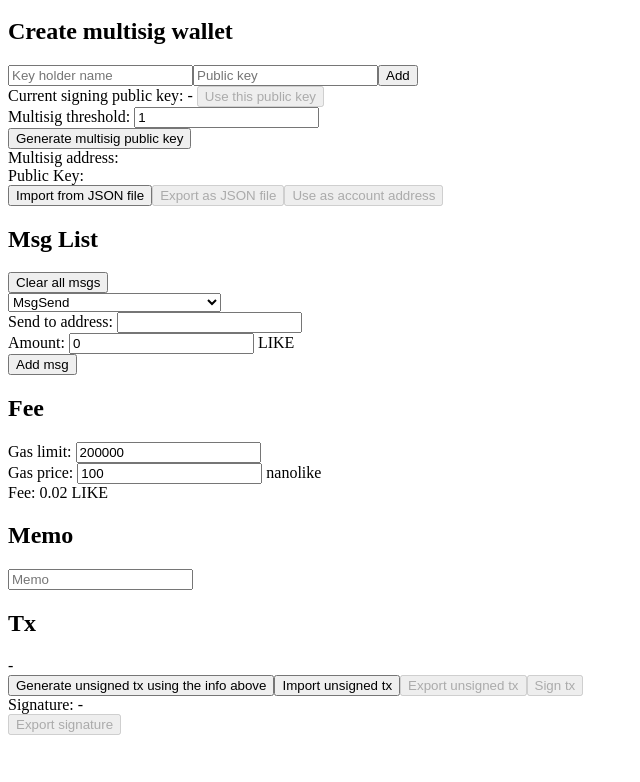
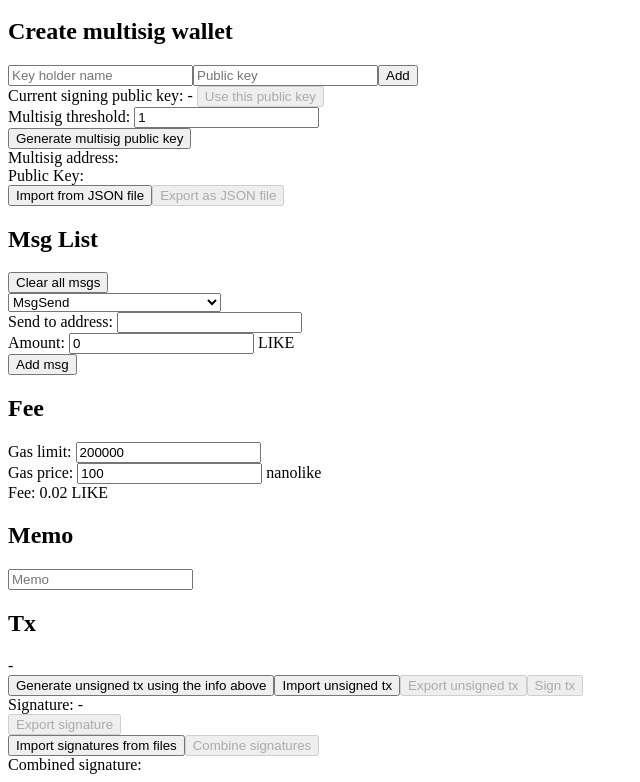
Before and after one commit to Daniolet/Likecoin-Cosmos-Pluto, a Vue app: page / in a window 1280 px wide. Shown: the part 204-986 px from the top of the page, without its empty margins (0-640 px from the left). Before the commit the page ends 947 px from the top, so only its background shows below. Built offline with nearby package versions, Linux system fonts and the light colour scheme; what @cosmjs/amino, @cosmjs/stargate would draw is missing.

Commit message:
add combine signatures

```diff
--- a/src/App.vue
+++ b/src/App.vue
@@ -3,6 +3,7 @@ import Account from '@/components/Account.vue';
 import CreateMultisig from '@/components/CreateMultisig.vue';
 import Tx from './components/tx/Tx.vue';
 import Signature from './components/Signature.vue';
+import CombineSignatures from './components/CombineSignatures.vue';
 </script>
 
 <template>
@@ -12,5 +13,6 @@ import Signature from './components/Signature.vue';
     <CreateMultisig />
     <Tx />
     <Signature />
+    <CombineSignatures />
   </div>
 </template>
--- a/src/components/CombineSignatures.vue
+++ b/src/components/CombineSignatures.vue
@@ -1,155 +1,63 @@
+<template>
+  <div>
+    <div v-for="signature of signatures" v-bind:key="signature.address()">
+      {{ signature }}
+    </div>
+    <button @click="importSignatures">Import signatures from files</button>
+    <button @click="combineSignatures" :disabled="multisigPubKey === null">Combine signatures</button>
+    <div>
+      Combined signature: {{ combinedSignatureDisplay }}
+    </div>
+  </div>
+</template>
+
 <script setup lang="ts">
-import CreateMultisig from '@/components/multisig/CreateMultisig.vue';
-
-import {
-  AminoTypes,
-  createBankAminoConverters,
-  MsgSendEncodeObject,
-  StargateClient,
-  makeMultisignedTx,
-  defaultRegistryTypes,
-} from '@cosmjs/stargate';
-import { Registry, TxBodyEncodeObject  } from '@cosmjs/proto-signing';
-import {
-  StdSignDoc as AminoSignDoc,
-  StdSignature as AminoSignature,
-  MultisigThresholdPubkey,
-  pubkeyToAddress,
-  serializeSignDoc,
-} from '@cosmjs/amino';
-import * as Base64 from '@protobufjs/base64';
-
-import { loadKeplr } from '@/keplr';
-import { CHAIN_ID, RPC_ENDPOINT, DENOM, BECH32_PREFIX } from '@/config';
-
 import { ref, computed } from 'vue';
 
-interface SignatureData {
-  address: string
-  signature: AminoSignature
-  sequence: number
-}
-const signatures = ref([] as SignatureData[]);
-const combinedSignature = ref('');
+import { useAccountStore, useTxStore } from '@/stores';
+import { isMultisigThresholdPubkey } from '@cosmjs/amino';
 
-const aminoConverters = {
-  ...createBankAminoConverters(),
-};
+import { SingleSignature } from '@/cosmos/signing';
+import { encodeBase64, selectAndImportFiles } from '@/utils/utils';
+import { makeMultisignedTx } from '@cosmjs/stargate';
 
-const aminoTypes = new AminoTypes(aminoConverters);
+const accountStore = useAccountStore();
+const txStore = useTxStore();
 
-const registry = new Registry(defaultRegistryTypes);
+const signatures = ref([] as SingleSignature[]);
+const combinedSignatureDisplay = ref('');
 
-const multisigPubKey = ref(null as MultisigThresholdPubkey | null);
-
-const multisigAddr = computed(() => {
-  if (multisigPubKey.value === null) {
-    return '';
+const multisigPubKey = computed(() => {
+  const aminoPubKey = accountStore.publicKey?.aminoPubKey;
+  if (!aminoPubKey) {
+    return null;
   }
-  return pubkeyToAddress(multisigPubKey.value, BECH32_PREFIX);
+  if (!isMultisigThresholdPubkey(aminoPubKey)) {
+    return null;
+  }
+  return aminoPubKey;
 });
 
-function setMultisigPubKey(pubKey: MultisigThresholdPubkey) {
-  multisigPubKey.value = pubKey;
+async function importSignatures() {
+  const contents = await selectAndImportFiles();
+  signatures.value = [];
+  for (const content of contents) {
+    const json = JSON.parse(content);
+    if (!SingleSignature.isSingleSignatureJSON(json)) {
+      throw new Error(`Invalid file format for JSON file: ${json}`);
+    }
+    signatures.value.push(SingleSignature.fromJSON(json));
+  }
 }
 
-const msg = computed(() => {
-  const msg: MsgSendEncodeObject = {
-    typeUrl: '/cosmos.bank.v1beta1.MsgSend',
-    value: {
-      fromAddress: multisigAddr.value,
-      toAddress: 'like1ww3qews2y5jxe8apw2zt8stqqrcu2tpt2w4v7j',
-      amount: [{
-        amount: '1',
-        denom: DENOM,
-      }],
-    },
-  };
-  return msg;
-});
-
-const fee = {
-  amount: [], // TODO
-  gas: '200000',
-};
-
-async function sign() {
-  if (multisigPubKey.value === null) {
-    throw new Error('multisig public key not set yet');
+function combineSignatures() {
+  const signaturesMap = new Map<string, Uint8Array>();
+  for (const signature of signatures.value) {
+    signaturesMap.set(signature.address(), signature.signature);
   }
-
-  const aminoMsgSend = aminoTypes.toAmino(msg.value);
-
-  const stargateClient = await StargateClient.connect(RPC_ENDPOINT);
-  const acc = await stargateClient.getAccount(multisigAddr.value)
-  if (acc === null) {
-    throw new Error(`Cannot query account info for ${multisigAddr}`);
-  }
-  const { sequence, accountNumber } = acc;
-
-  const signDoc: AminoSignDoc = {
-    chain_id: CHAIN_ID,
-    account_number: accountNumber.toString(),
-    sequence: sequence.toString(),
-    msgs: [aminoMsgSend],
-    fee,
-    memo: '',
-  };
-
-  const offlineSigner = await loadKeplr(CHAIN_ID);
-  const currentAddr = (await offlineSigner.getAccounts())[0].address;
-  console.log({ currentAddr });
-  const signBytes = serializeSignDoc(signDoc);
-  console.log(signBytes);
-  console.log([...signBytes].map((x) => String.fromCharCode(x)).join(''));
-
-  const res = await window.keplr!.signAmino(CHAIN_ID, currentAddr, signDoc, {
-    disableBalanceCheck: true,
-    preferNoSetFee: true,
-    preferNoSetMemo: true,
-  });
-  console.log(res);
-  signatures.value.push({
-    address: currentAddr,
-    signature: res.signature,
-    sequence,
-  });
-}
-
-function combine() {
-  if (multisigPubKey.value === null) {
-    throw new Error('multisig public key not set yet');
-  }
-
-  const signaturesMap = new Map<string, Uint8Array>();
-  for (const { address, signature } of signatures.value) {
-    const sigBase64 = signature.signature;
-    const buf = new Uint8Array(Base64.length(sigBase64));
-    Base64.decode(sigBase64, buf, 0);
-    signaturesMap.set(address, buf);
-  }
-  const txBody: TxBodyEncodeObject = {
-    typeUrl: '/cosmos.tx.v1beta1.TxBody',
-    value: {
-      messages: [msg.value],
-      memo: '',
-    },
-  };
-  const txBodyBytes = registry.encode(txBody);
-  const tx = makeMultisignedTx(
-    multisigPubKey.value, signatures.value[0].sequence, fee, txBodyBytes, signaturesMap,
-  );
-  combinedSignature.value = Base64.encode(tx.signatures[0], 0, tx.signatures[0].length);
+  const sequence = Number.parseInt(signatures.value[0].sequence, 10);
+  const txRaw = makeMultisignedTx(multisigPubKey.value!, sequence, txStore.stdFee, txStore.txBodyBytes, signaturesMap)
+  combinedSignatureDisplay.value = encodeBase64(txRaw.signatures[0]);
 }
 
 </script>
-
-<template>
-  <CreateMultisig @update-multisig-pub-key="setMultisigPubKey" />
-  <div v-for="signature of signatures" v-bind:key="signature.address">
-    {{ signature }}
-  </div>
-  <button @click="sign">Sign using current address</button>
-  <button @click="combine">Combine signatures</button>
-  <div>Combined signature: {{ combinedSignature }}</div>
-</template>
--- a/src/components/CreateMultisig.vue
+++ b/src/components/CreateMultisig.vue
@@ -34,7 +34,6 @@
     <div>
       <button @click="importMultisigWallet">Import from JSON file</button>
       <button :disabled="!multisigAddress" @click="exportMultisigWallet">Export as JSON file</button>
-      <button :disabled="!multisigAddress" @click="useMultisigAsAccountAddress">Use as account address</button>
     </div>
   </div>
 </template>
@@ -112,7 +111,9 @@ function generateMultisigPubKey() {
     throw new Error('Invalid threshold value');
   }
   multisigStore.threshold = inputThreshold.value;
-  multisigPubKey.value = multisigStore.getMultisigPubKey();
+  const aminoPubKey = multisigStore.getMultisigPubKey();
+  multisigPubKey.value = aminoPubKey;
+  accountStore.updatePubKeyAndReadChain(new PubKey(aminoPubKey));
 }
 
 async function importMultisigWallet() {
@@ -120,7 +121,9 @@ async function importMultisigWallet() {
   const multisignInfoJSON = JSON.parse(content);
   multisigStore.import(multisignInfoJSON);
   inputThreshold.value = multisigStore.threshold;
-  multisigPubKey.value = multisigStore.getMultisigPubKey();
+  const aminoPubKey = multisigStore.getMultisigPubKey();
+  multisigPubKey.value = aminoPubKey;
+  accountStore.updatePubKeyAndReadChain(new PubKey(aminoPubKey));
 }
 
 async function exportMultisigWallet() {
@@ -128,8 +131,4 @@ async function exportMultisigWallet() {
   const content = JSON.stringify(multisignInfoJSON, null, 2);
   generateFileAndDownload(content, 'multisign-info.json');
 }
-
-function useMultisigAsAccountAddress() {
-  accountStore.updateAndReadAddress(multisigAddress.value);
-}
 </script>
--- a/src/components/tx/Tx.vue
+++ b/src/components/tx/Tx.vue
@@ -48,7 +48,7 @@ async function exportUnsignedTx() {
 async function signTx() {
   const { accountNumber, sequence } = accountStore;
   const aminoSignDoc = txStore.aminoSignDoc(accountNumber, sequence);
-  const signature = await signTxAmino(accountStore.signer!, accountStore.address, aminoSignDoc);
+  const signature = await signTxAmino(accountStore.signer!, accountStore.signerAddress, aminoSignDoc);
   signatureStore.signature = signature;
 }
 </script>
--- a/src/cosmos/signing.ts
+++ b/src/cosmos/signing.ts
@@ -1,10 +1,12 @@
+import { BECH32_PREFIX } from '@/config';
 import { decodeBase64, encodeBase64 } from '@/utils/utils';
 import {
   OfflineAminoSigner,
   StdSignDoc as AminoSignDoc,
-  Pubkey as AminoPubKey,
+  pubkeyToAddress,
+  MultisigThresholdPubkey,
 } from '@cosmjs/amino';
-import { SignMode, signModeFromJSON, signModeToJSON } from "cosmjs-types/cosmos/tx/signing/v1beta1/signing"
+import { SignMode, signModeToJSON } from "cosmjs-types/cosmos/tx/signing/v1beta1/signing"
 
 import { PubKey } from './pubkey';
 
@@ -114,6 +116,10 @@ export class SingleSignature {
     this.sequence = sequence;
   }
 
+  address() {
+    return pubkeyToAddress(this.pubKey.aminoPubKey, BECH32_PREFIX);
+  }
+
   toJSON() {
     return {
       signatures: [{
@@ -127,6 +133,11 @@ export class SingleSignature {
         sequence: this.sequence,
       }],
     };
+  }
+
+  static isSingleSignatureJSON(json: any): json is SingleSignatureJSON {
+    // TODO
+    return true;
   }
 
   static fromJSON(json: SingleSignatureJSON): SingleSignature {
--- a/src/stores/account.ts
+++ b/src/stores/account.ts
@@ -1,5 +1,5 @@
 import {
-  OfflineAminoSigner,
+  OfflineAminoSigner, pubkeyToAddress,
 } from "@cosmjs/amino";
 import { defineStore } from "pinia";
 import { OfflineDirectSigner } from '@cosmjs/proto-signing';
@@ -7,17 +7,20 @@ import { loadKeplr } from "@/keplr";
 import { PubKey } from "@/cosmos/pubkey";
 import { readAccountChainInfo } from "@/cosmos/client";
 
-import { CHAIN_ID } from "@/config";
+import { BECH32_PREFIX, CHAIN_ID } from "@/config";
 
 export const useAccountStore = defineStore('account', {
   state: () => ({
-    address: '',
+    publicKey: null as PubKey | null,
     signer: null as (OfflineDirectSigner & OfflineAminoSigner) | null,
-    signerAddress: '',
     signerPublicKey: null as PubKey | null,
     sequence: 0,
     accountNumber: 0,
   }),
+  getters: {
+    signerAddress: (state) => state.signerPublicKey === null ? '' : pubkeyToAddress(state.signerPublicKey.aminoPubKey, BECH32_PREFIX),
+    address: (state) => state.publicKey === null ? '' : pubkeyToAddress(state.publicKey.aminoPubKey, BECH32_PREFIX),
+  },
   actions: {
     async readAccountChainInfo() {
       const acc = await readAccountChainInfo(this.address);
@@ -25,8 +28,8 @@ export const useAccountStore = defineStore('account', {
       this.sequence = acc.sequence;
       return acc;
     },
-    async updateAndReadAddress(address: string) {
-      this.address = address;
+    async updatePubKeyAndReadChain(pubKey: PubKey) {
+      this.publicKey = pubKey;
       await this.readAccountChainInfo();
     },
     async getFromKeplr() {
@@ -36,10 +39,10 @@ export const useAccountStore = defineStore('account', {
         preferNoSetMemo: true,
       });
       const account = (await keplr.getAccounts())[0];
-      this.updateAndReadAddress(account.address);
       this.signer = keplr;
-      this.signerAddress = account.address;
-      this.signerPublicKey = PubKey.fromKeplrAccount(account);
+      const pubKey = PubKey.fromKeplrAccount(account);
+      this.updatePubKeyAndReadChain(pubKey);
+      this.signerPublicKey = pubKey
     },
   },
 });
--- a/src/stores/signature.ts
+++ b/src/stores/signature.ts
@@ -1,5 +1,4 @@
 import { defineStore } from "pinia";
-import * as Base64 from '@protobufjs/base64';
 
 import { SingleSignature } from "@/cosmos/signing";
 import { encodeBase64 } from "@/utils/utils";
--- a/src/stores/tx.ts
+++ b/src/stores/tx.ts
@@ -1,42 +1,64 @@
 import { defineStore } from "pinia";
-import { EncodeObject } from "@cosmjs/proto-signing";
-import { StdSignDoc as AminoSignDoc } from '@cosmjs/amino';
+import { Registry, EncodeObject, TxBodyEncodeObject } from "@cosmjs/proto-signing";
+import {
+  StdSignDoc as AminoSignDoc,
+} from '@cosmjs/amino';
+import { defaultRegistryTypes } from "@cosmjs/stargate";
 
 import {
   generateUnsignedTxJSON,
   parseUnsignedTxJSON,
   type UnsignedTxJSON,
   aminoTypes,
+toStdFee,
 } from "@/cosmos/tx";
 import { CHAIN_ID, DENOM } from "@/config";
 
-export const useTxStore = defineStore('tx', {
+export const registry = new Registry(defaultRegistryTypes);
+
+export const useTxStore = defineStore("tx", {
   state: () => ({
     msgs: [] as EncodeObject[],
-    memo: '',
+    memo: "",
     fee: {
       amount: 0,
       gasLimit: 200000,
-      payer: '',
-      granter: '',
+      payer: "",
+      granter: "",
     },
     unsignedTxJSON: null as UnsignedTxJSON | null,
   }),
   getters: {
-    aminoSignDoc: (state) => (accountNumber: number, sequence: number): AminoSignDoc => ({
+    aminoSignDoc:
+      (state) =>
+      (accountNumber: number, sequence: number): AminoSignDoc => ({
         account_number: accountNumber.toFixed(),
         sequence: sequence.toFixed(),
         chain_id: CHAIN_ID,
         fee: {
-        amount: [{
+          amount: [
+            {
               amount: state.fee.amount.toFixed(),
               denom: DENOM,
-        }],
+            },
+          ],
           gas: state.fee.gasLimit.toFixed(),
         },
         memo: state.memo,
         msgs: state.msgs.map((msg) => aminoTypes.toAmino(msg)),
       }),
+    stdFee: (state) => toStdFee(state.fee),
+    txBodyBytes: (state) => {
+      const { msgs, memo } = state;
+      const txBody: TxBodyEncodeObject = {
+        typeUrl: "/cosmos.tx.v1beta1.TxBody",
+        value: {
+          messages: msgs,
+          memo: memo,
+        },
+      };
+      return registry.encode(txBody);
+    }
   },
   actions: {
     addMsg(msg: EncodeObject) {
```
Also changed, not shown: src/cosmos/tx.ts (+25 -7 lines), src/utils/utils.ts (+14 -4 lines). Lines whose indentation alone changed are shown as unchanged.
